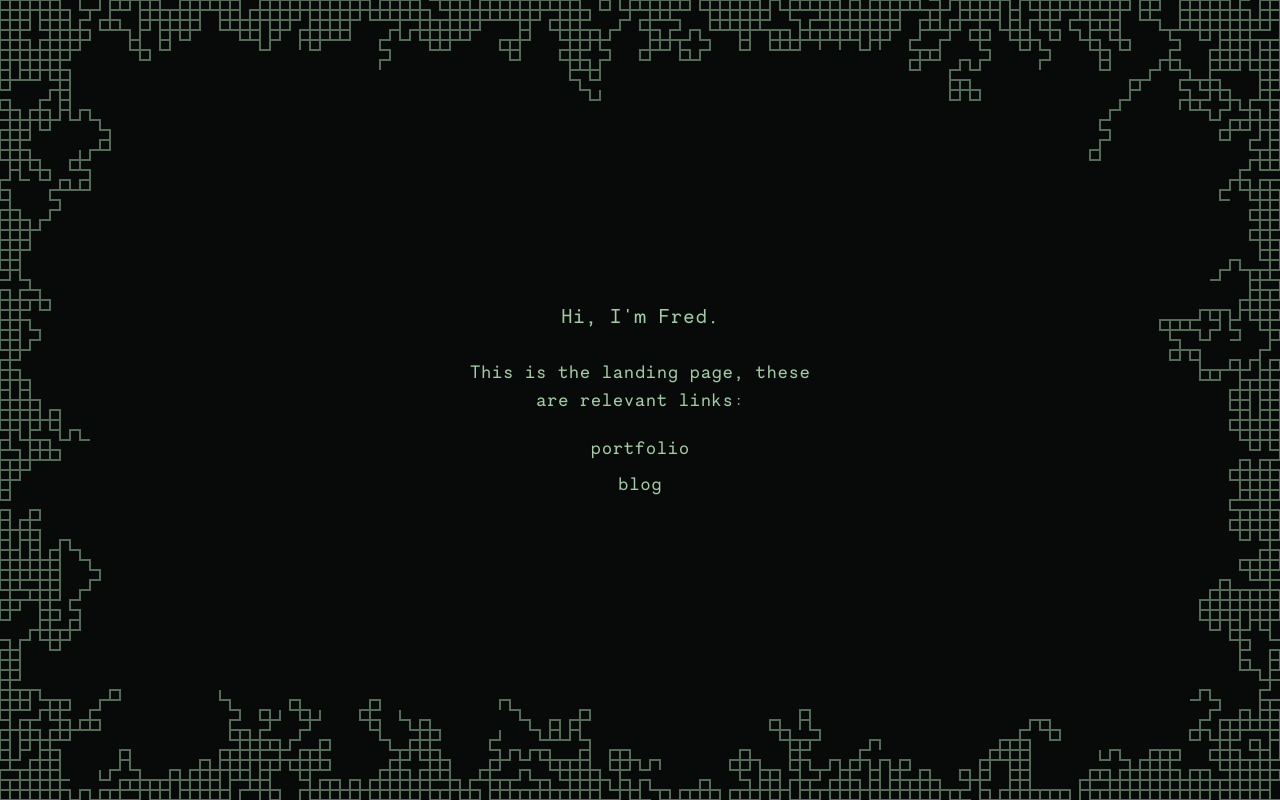
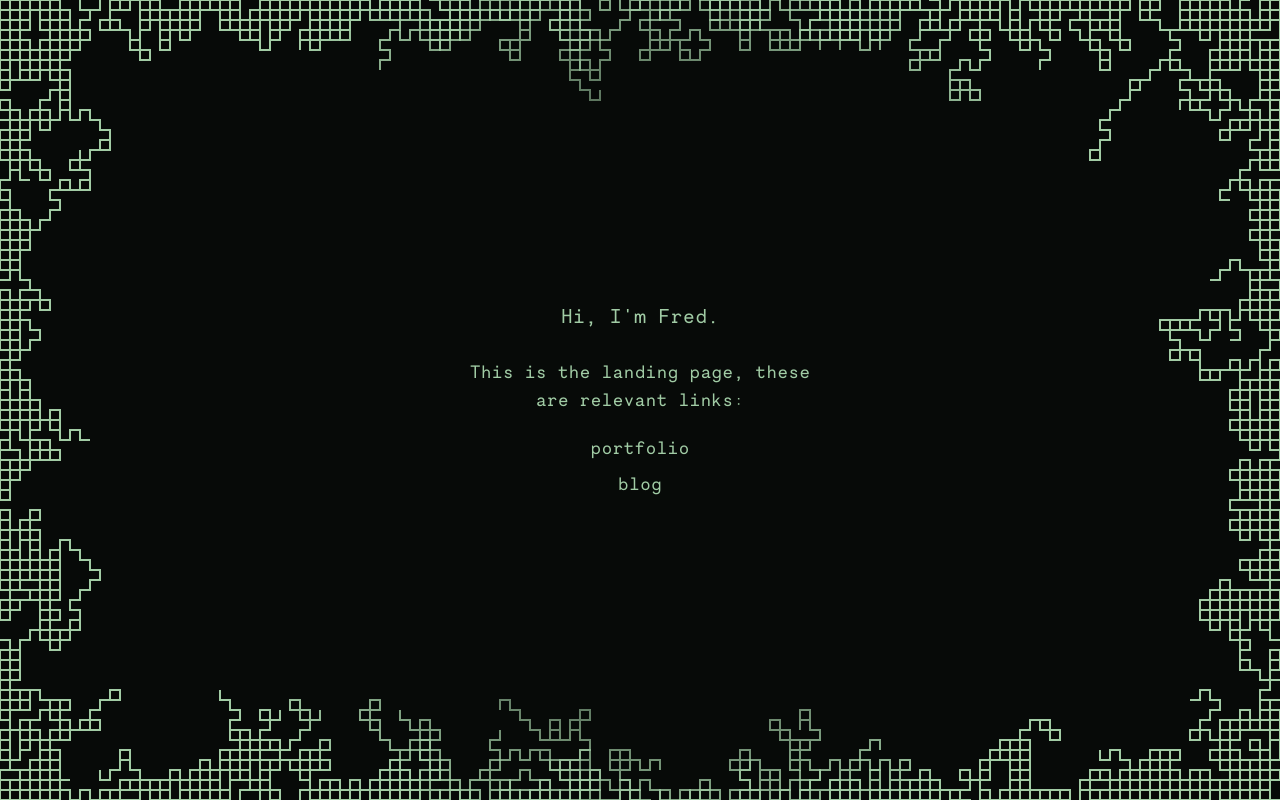
Before and after one commit to fbold/fbold.dev, an Astro site: page / in a window 1280 px wide. Built offline with nearby package versions, Linux system fonts and the light colour scheme; Astro itself is replaced by a stand-in of ours; animation ran at ten frames a second.

Commit message:
gradient on meander to hide

```diff
--- a/package.json
+++ b/package.json
@@ -10,7 +10,7 @@
   },
   "dependencies": {
     "@tailwindcss/vite": "^4.1.11",
-    "astro": "^5.11.1",
+    "astro": "^5.12.0",
     "prettier": "^3.6.2",
     "tailwindcss": "^4.1.11"
   },
--- a/src/components/meander.astro
+++ b/src/components/meander.astro
@@ -2,7 +2,7 @@
 
 ---
 
-<canvas id="animated-canvas" class="fixed inset-0 z-0 opacity-50"></canvas>
+<canvas id="animated-canvas" class="fixed inset-0 z-0"></canvas>
 
 <script is:inline>
   const LINE_DENSITY = 0.05
@@ -96,6 +96,20 @@
         ctx.beginPath()
         ctx.lineWidth = 2
         ctx.strokeStyle = "#A1CCA5"
+        const centerX = canvas.width / 2
+        const centerY = canvas.height / 2
+        const g = ctx.createRadialGradient(
+          centerX,
+          centerY,
+          150,
+          centerX,
+          centerY,
+          canvas.width,
+        )
+        g.addColorStop(0, `rgba(${0xa1},${0xcc},${0xa4},0.2)`) // opaque
+        g.addColorStop(0.3, `rgba(${0xa1},${0xcc},${0xa4},1)`) // opaque
+        g.addColorStop(1, `rgba(${0xa1},${0xcc},${0xa4},1)`) // opaque
+        ctx.strokeStyle = g
         ctx.moveTo(origin.x, origin.y)
 
         this.vertices.forEach(([vx, vy]) => {
```
Also changed, not shown: 1 other file.
